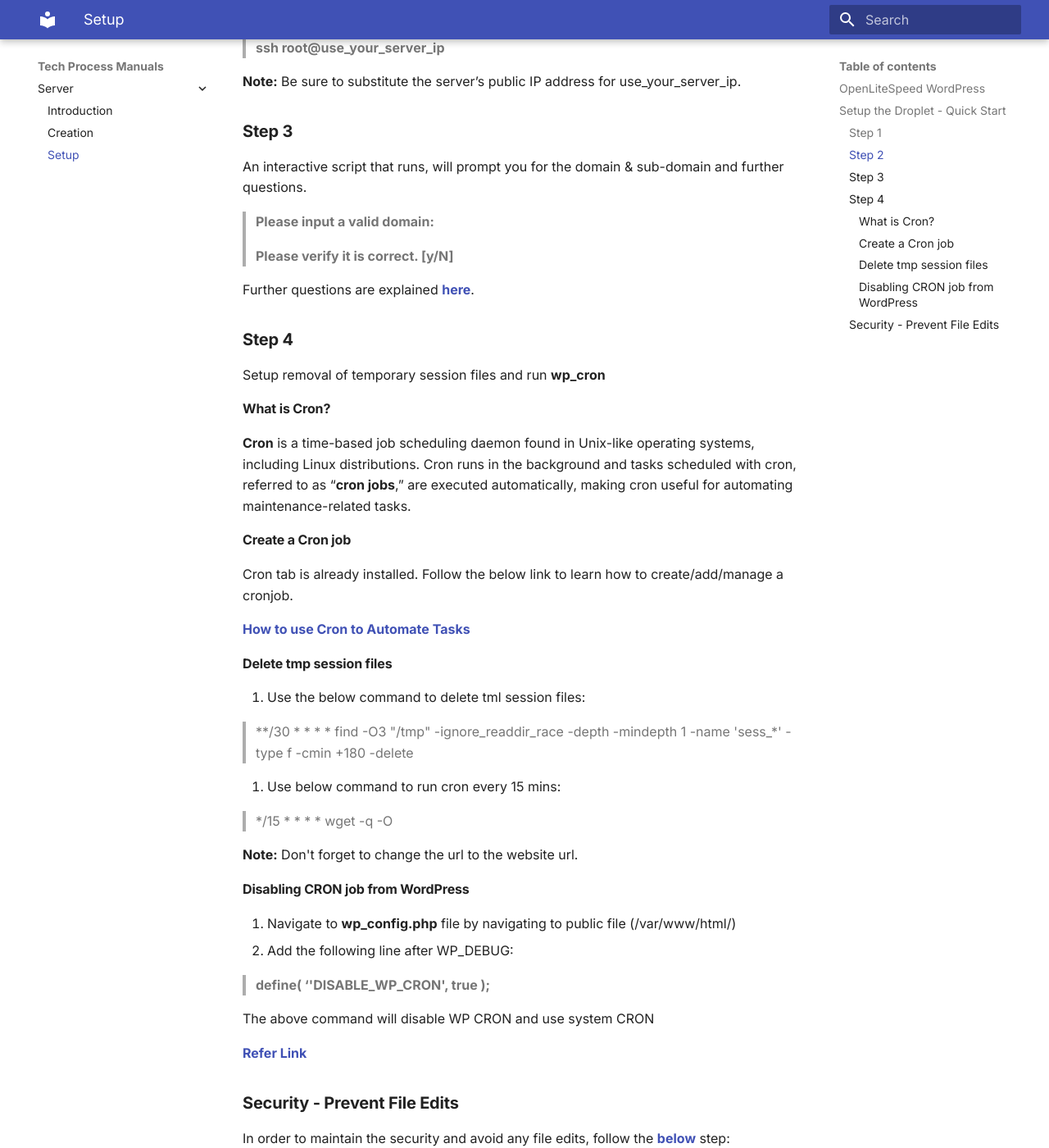
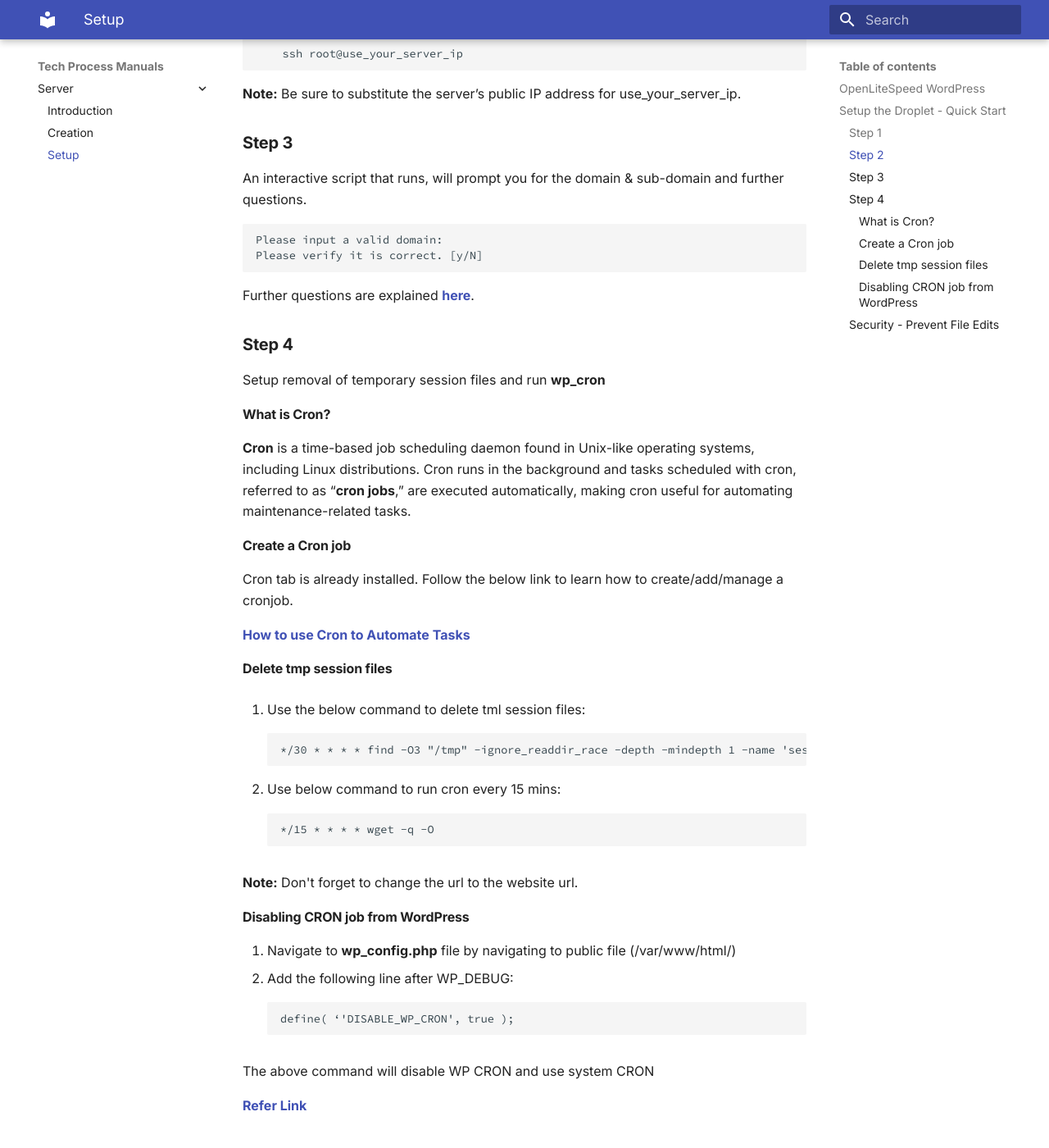
Before and after one commit to Krenovate-Solutions-Pvt-Ltd/tech-process-manuals, an MkDocs documentation site: the page built from docs/Server/Setup.md, in a window 1280 px wide and 1400 px high, scrolled down 939 px. Shown: the whole window at 82% size. Built offline with MkDocs 1.6.1 and Material for MkDocs 9.7.7, drawn with Linux system fonts in a browser that asks for light colours.

Commit message:
commit- updations
updated few errors

```diff
--- a/docs/Server/Setup.md
+++ b/docs/Server/Setup.md
@@ -23,7 +23,7 @@
 
 From a terminal on your local computer, connect to the server as root. Login to the Droplet (Host) as below:
 
->   **ssh root@use_your_server_ip**
+        ssh root@use_your_server_ip
 
 **Note:** Be sure to substitute the server’s public IP address for use_your_server_ip.
 
@@ -32,9 +32,8 @@
 
 An interactive script that runs, will prompt you for the domain & sub-domain and further questions.
 
->   **Please input a valid domain:**
-
->   **Please verify it is correct. [y/N]**
+    Please input a valid domain:
+    Please verify it is correct. [y/N]
 
 Further questions are explained <a href= "https://marketplace.digitalocean.com/apps/openlitespeed-wordpress" target="_blank">**here**</a>.
 
@@ -58,11 +57,11 @@
 
 1.  Use the below command to delete tml session files:
 
->   **/30 * * * * find -O3 "/tmp" -ignore_readdir_race -depth -mindepth 1 -name 'sess_*' -type f -cmin +180 -delete
+        */30 * * * * find -O3 "/tmp" -ignore_readdir_race -depth -mindepth 1 -name 'sess_*' -type f -cmin +180 -delete
 
 2.  Use below command to run cron every 15 mins:
 
->   */15 * * * * wget -q -O
+        */15 * * * * wget -q -O
 
 **Note:** Don't forget to change the url to the website url.
 
@@ -71,7 +70,7 @@
 1.  Navigate to **wp_config.php** file by navigating to public file (/var/www/html/)
 2.  Add the following line after WP_DEBUG:
 
->   **define( ‘'DISABLE_WP_CRON', true );**
+        define( ‘'DISABLE_WP_CRON', true );
 
 The above command will disable WP CRON and use system CRON
 
@@ -83,4 +82,4 @@
 
 1.  Add the below code to the wp_config.php file:
 
->   **(‘DISALLOW_FILE_EDIT', true);**
+        (‘DISALLOW_FILE_EDIT', true);
```
